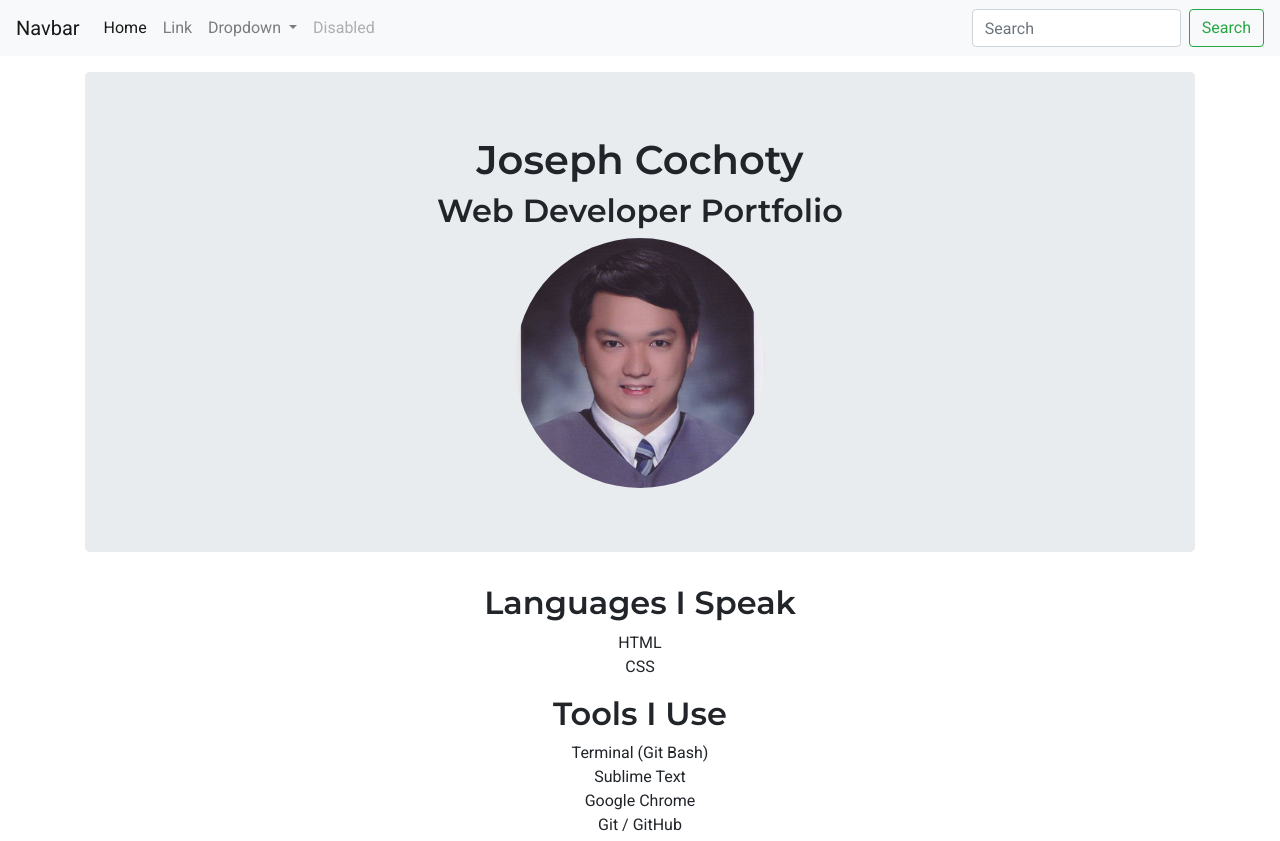
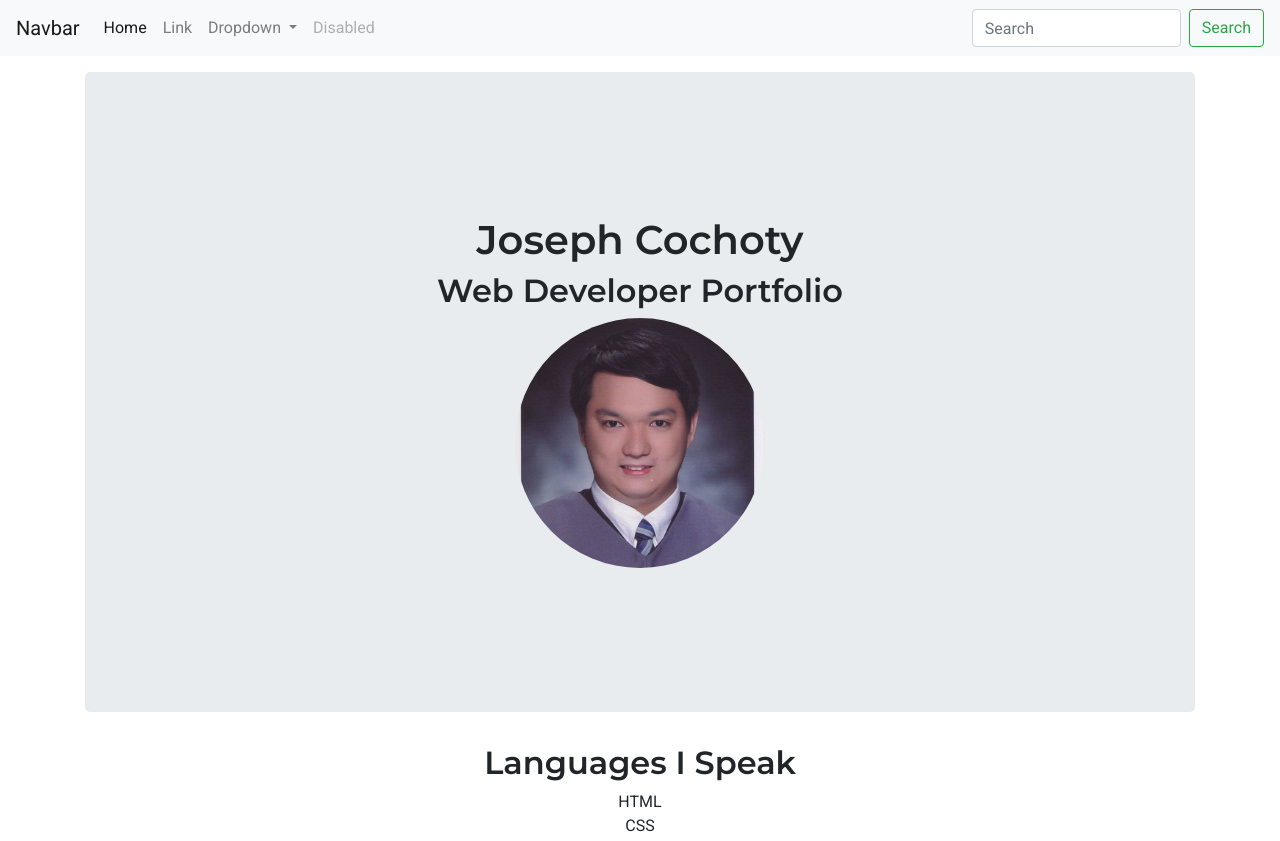
Before and after one commit to Joseph09Cochoty/fcb-portfolio, a plain HTML site: page index.html in a window 1280 px wide. Shown: the top 841 px of the page. Drawn offline with nearby package versions, Linux system fonts and the light colour scheme.

Commit message:
Center the elements vertically in profile section

```diff
--- a/css/style.css
+++ b/css/style.css
@@ -16,3 +16,11 @@ ul {
 	list-style:  none;
 	padding:  0;
 }
+
+#landing {
+	height:  80vh;
+	display:  flex;
+	flex-direction:  column;
+	justify-content: center;
+    align-items: center;
+}
```
